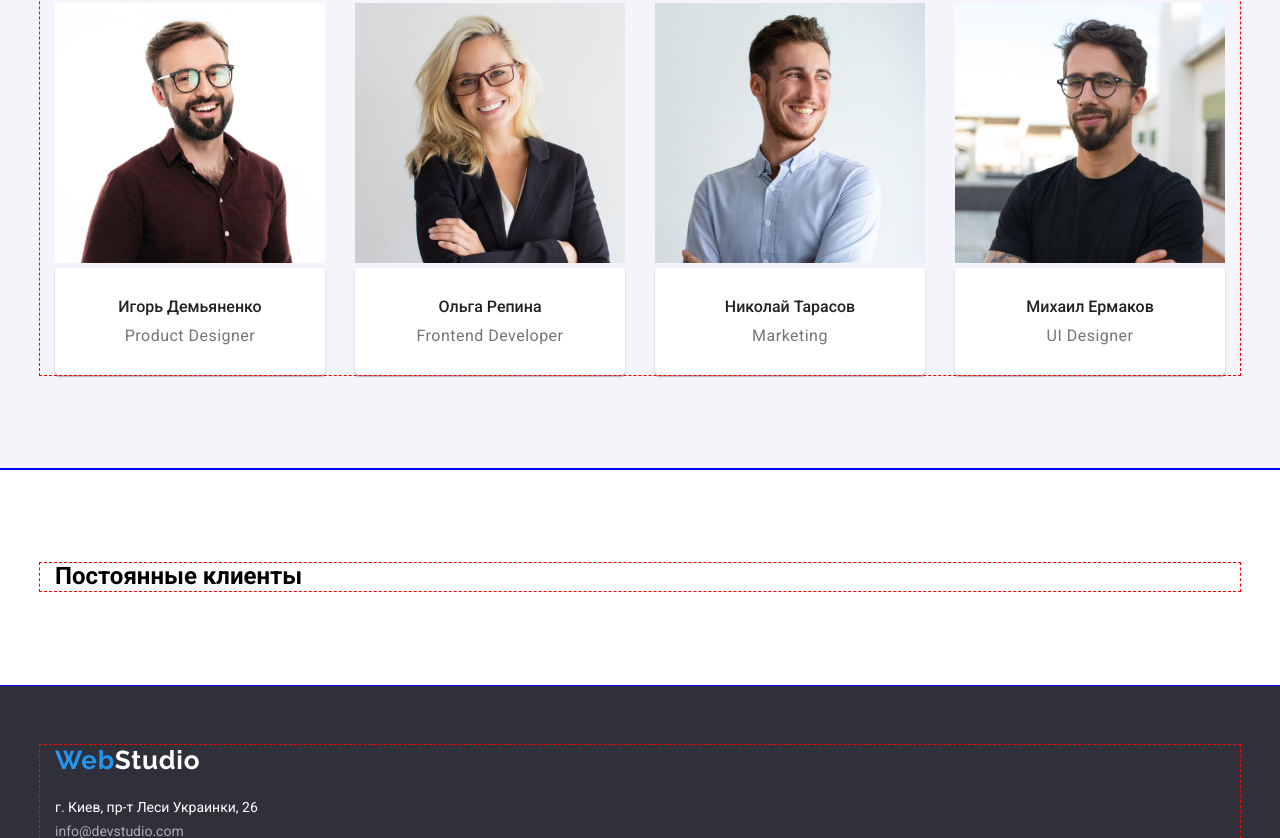
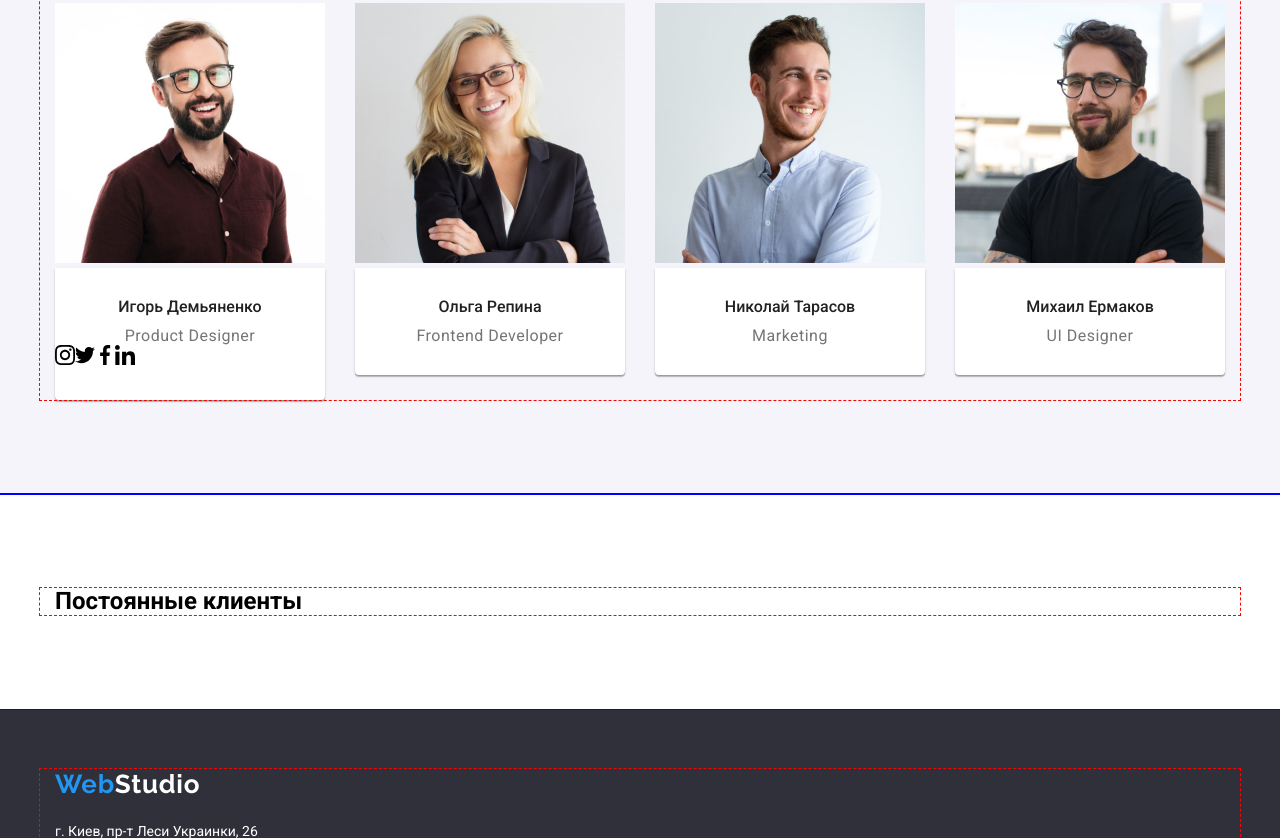
Before and after one commit to Reshte/goit-markup-hw-04, a plain HTML site: page index.html in a window 1280 px wide. Shown: the part 1757-2595 px from the top of the page. Drawn offline with nearby package versions, Linux system fonts and the light colour scheme.

Commit message:
edits teem section

```diff
--- a/css/styles.css
+++ b/css/styles.css
@@ -336,6 +336,10 @@ p {
   border-radius: 0px 0px 4px 4px;
 }
 
+.socials {
+  display: flex;
+}
+
 /*Footer*/
 
 .footer {
--- a/index.html
+++ b/index.html
@@ -44,13 +44,15 @@
               <svg class="header-icon" width="16" height="12">
                 <use href="./images/icons.svg#icon-mail"></use>
               </svg>
-            info@devstudio.com</a>
+              info@devstudio.com</a
+            >
           </li>
           <li class="header-contacts-item">
             <svg class="header-icon" width="10" height="16">
               <use href="./images/icons.svg#icon-phone"></use>
             </svg>
-            <a class="header-phone link" href="tel:+380961111111">+38 096 111 11 11</a></li>
+            <a class="header-phone link" href="tel:+380961111111">+38 096 111 11 11</a>
+          </li>
         </ul>
       </div>
     </header>
@@ -59,7 +61,10 @@
       <!--Него section-->
       <section class="hero-section">
         <div class="container hero-container">
-          <h1 class="hero-title">Эффективные решения<br> для вашего бизнеса</h1>
+          <h1 class="hero-title">
+            Эффективные решения<br />
+            для вашего бизнеса
+          </h1>
 
           <button class="hero-btn" type="button">Заказать услугу</button>
         </div>
@@ -67,7 +72,7 @@
 
       <!--About section-->
       <section class="about-section section">
-        <div class="container about-container" >
+        <div class="container about-container">
           <ul class="about-list list">
             <li class="about-item">
               <div class="thumb-about">
@@ -174,13 +179,57 @@
               <div class="team-wrapper">
                 <h3 class="team-title">Игорь Демьяненко</h3>
                 <span class="team-subtitle">Product Designer</span>
+                <ul class="socials list">
+                  <li class="social-item">
+                    <a
+                      href="https://www.instagram.com/"
+                      class="team-social-link link"
+                      rel="noopener noreferrer"
+                      aria-label="instagram"
+                    >
+                      <svg class="social-icon" width="20" height="20">
+                        <use href="./images/icons.svg#icon-instagram"></use>
+                      </svg>
+                    </a>
+                  </li>
+                  <li class="social-item">
+                    <a
+                      href="https://twitter.com/"
+                      class="team-social-link link"
+                      rel="noopener noreferrer"
+                      aria-label="twitter"
+                    >
+                      <svg class="social-icon" width="20" height="20">
+                        <use href="./images/icons.svg#icon-twitter"></use>
+                      </svg>
+                    </a>
+                  </li>
+                  <li class="social-item">
+                    <a
+                      href="https://uk-ua.facebook.com/"
+                      class="team-social-link link"
+                      rel="noopener noreferrer"
+                      aria-label="facebook"
+                    >
+                      <svg class="social-icon" width="20" height="20">
+                        <use href="./images/icons.svg#icon-facebook"></use>
+                      </svg>
+                    </a>
+                  </li>
+                  <li class="social-item">
+                    <a
+                      href="https://www.linkedin.com/"
+                      class="team-social-link link"
+                      rel="noopener noreferrer"
+                      aria-label="linkedin"
+                    >
+                      <svg class="social-icon" width="20" height="20">
+                        <use href="./images/icons.svg#icon-linkedin"></use>
+                      </svg>
+                    </a>
+                  </li>
+                </ul>
               </div>
-              <a href="https://www.instagram.com/" class="team-social-link link"  rel="noopener noreferrer"
-                      aria-label="instagram" ></a>
-              <a href="https://twitter.com/" class="team-social-link link"></a>
-              <a href="https://uk-ua.facebook.com/" class="team-social-link link"  rel="noopener noreferrer"
-                      aria-label="facebook"></a>
-              <a href="https://www.linkedin.com/" class="team-social-link link"></a>
             </li>
 
             <li class="team-item">
```
Lines whose indentation alone changed are shown as unchanged.
